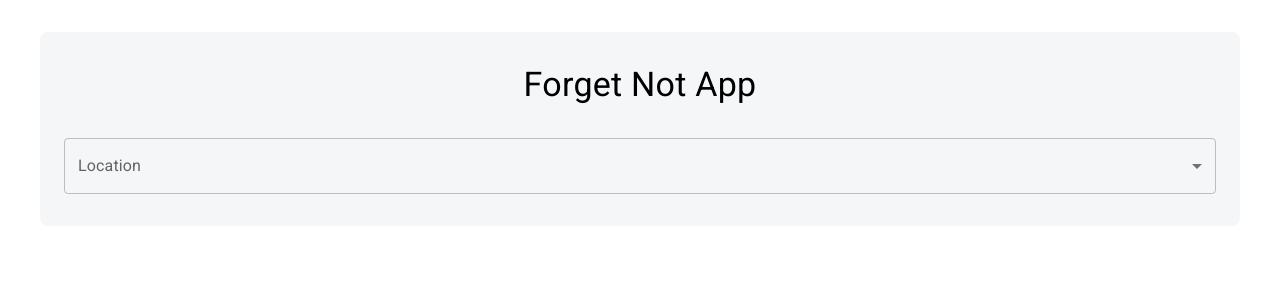
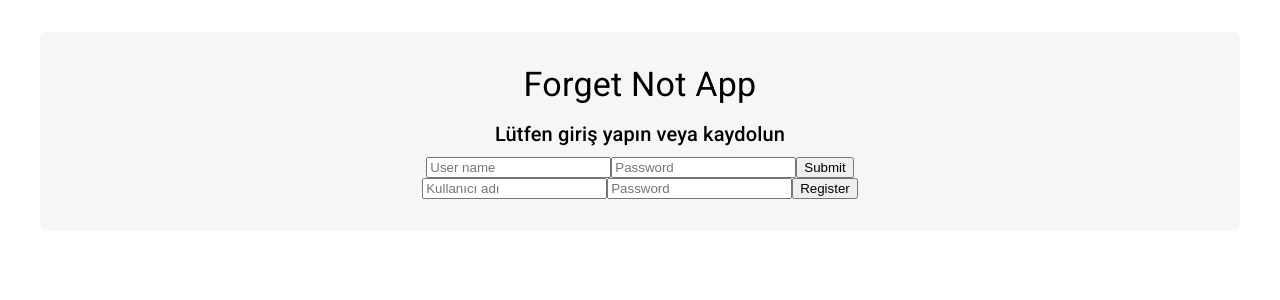
Before and after one commit to 1gozde1/Forget-App, a React (Create React App) app: page / in a window 1280 px wide. Shown: the top 300 px of the page. Built offline with nearby package versions, Linux system fonts and the light colour scheme.

Commit message:
login and register pages first version.

```diff
--- a/src/App.tsx
+++ b/src/App.tsx
@@ -1,13 +1,27 @@
-import { Container, Typography } from "@mui/material";
+import { Container, Typography, Button, Box } from "@mui/material";
+import { useDispatch, useSelector } from "react-redux";
+import { RootState } from "./redux/store";
+import { login, logout } from "./redux/userSlice";
 import LocationSelector from "./components/LocationSelector";
 import Checklist from "./components/Checklist/Checklist";
-import { useSelector } from "react-redux";
-import { RootState } from "./redux/store";
+import LoginPage from './components/pages/LoginPage';
+import RegisterPage from './components/pages/RegisterPage';
 
-const App = () => {
+
+function App() {
   const location = useSelector(
     (state: RootState) => state.location.selectedLocation
   );
+  const user = useSelector((state: RootState) => state.user.user);
+  const isAuthenticated = useSelector(
+    (state: RootState) => state.user.isAuthenticated
+  );
+  const dispatch = useDispatch();
+
+
+  const handleLogout = () => {
+    dispatch(logout());
+  };
 
   return (
     <Container
@@ -23,6 +37,15 @@ const App = () => {
         Forget Not App
       </Typography>
 
+      {isAuthenticated ? (
+        <Box>
+          <Typography variant="h5" gutterBottom>
+            Hoşgeldiniz, {user?.username}!
+          </Typography>
+          <Button variant="contained" color="primary" onClick={handleLogout}>
+            Çıkış Yap
+          </Button>
+
           {location ? (
             <>
               <Typography variant="h6" gutterBottom>
@@ -33,8 +56,18 @@ const App = () => {
           ) : (
             <LocationSelector />
           )}
+        </Box>
+      ) : (
+        <Box>
+          <Typography variant="h6" gutterBottom>
+            Lütfen giriş yapın veya kaydolun
+          </Typography>
+          <LoginPage />
+          <RegisterPage />
+        </Box>
+      )}
     </Container>
   );
-};
+}
 
 export default App;
--- a/src/pages/HomePage.tsx
+++ b/src/components/pages/HomePage.tsx
@@ -1,8 +1,8 @@
 import { Typography } from "@mui/material";
 import { useSelector } from "react-redux";
-import { RootState } from "../redux/store";
-import LocationSelector from "../components/LocationSelector";
-import Checklist from "../components/Checklist/Checklist";
+import { RootState } from "../../redux/store";
+import LocationSelector from "../LocationSelector";
+import Checklist from "../Checklist/Checklist";
 
 const HomePage = () => {
   const location = useSelector(
--- /dev/null
+++ b/src/components/pages/LoginPage.tsx
@@ -0,0 +1,36 @@
+import React, { useState } from "react";
+import { useDispatch } from "react-redux";
+import { login } from "../../redux/userSlice";
+
+const LoginPage = () => {
+  const [username, setUsername] = useState("");
+  const [password, setPassword] = useState("");
+  const dispatch = useDispatch();
+
+  const handleLogin = (e: React.FormEvent) => {
+    e.preventDefault();
+
+    const userData = { username, password };
+    dispatch(login(userData));
+  };
+
+  return (
+    <form onSubmit={handleLogin}>
+      <input
+        type="text"
+        value={username}
+        onChange={(e) => setUsername(e.target.value)}
+        placeholder="User name"
+      />
+      <input
+        type="password"
+        value={password}
+        onChange={(e) => setPassword(e.target.value)}
+        placeholder="Password"
+      />
+      <button type="submit">Submit</button>
+    </form>
+  );
+};
+
+export default LoginPage;
--- /dev/null
+++ b/src/components/pages/RegisterPage.tsx
@@ -0,0 +1,36 @@
+import React, { useState } from "react";
+import { useDispatch } from "react-redux";
+import { register } from "../../redux/userSlice";
+
+const RegisterPage = () => {
+  const [username, setUsername] = useState("");
+  const [password, setPassword] = useState("");
+  const dispatch = useDispatch();
+
+  const handleRegister = (e: React.FormEvent) => {
+    e.preventDefault();
+
+    const userData = { username, password };
+    dispatch(register(userData));
+  };
+
+  return (
+    <form onSubmit={handleRegister}>
+      <input
+        type="text"
+        value={username}
+        onChange={(e) => setUsername(e.target.value)}
+        placeholder="Kullanıcı adı"
+      />
+      <input
+        type="password"
+        value={password}
+        onChange={(e) => setPassword(e.target.value)}
+        placeholder="Password"
+      />
+      <button type="submit">Register</button>
+    </form>
+  );
+};
+
+export default RegisterPage;
--- a/src/redux/store.ts
+++ b/src/redux/store.ts
@@ -1,11 +1,13 @@
 import { configureStore } from "@reduxjs/toolkit";
 import checklistReducer from "./checklistSlice";
 import locationReducer from "./locationSlice";
+import userReducer from './userSlice';
 
 export const store = configureStore({
   reducer: {
     location: locationReducer,
     checklist: checklistReducer,
+    user: userReducer,
   },
 });
 
--- /dev/null
+++ b/src/redux/userSlice.ts
@@ -0,0 +1,40 @@
+import { createSlice, PayloadAction } from "@reduxjs/toolkit";
+
+interface UserState {
+  user: { username: string; password: string } | null;
+  isAuthenticated: boolean;
+}
+
+const initialState: UserState = {
+  user: null,
+  isAuthenticated: false,
+};
+
+const userSlice = createSlice({
+  name: "user",
+  initialState,
+  reducers: {
+    login: (
+      state,
+      action: PayloadAction<{ username: string; password: string }>
+    ) => {
+      state.user = action.payload;
+      state.isAuthenticated = true;
+    },
+    logout: (state) => {
+      state.user = null;
+      state.isAuthenticated = false;
+    },
+    register: (
+      state,
+      action: PayloadAction<{ username: string; password: string }>
+    ) => {
+      state.user = action.payload;
+      state.isAuthenticated = true;
+    },
+  },
+});
+
+export const { login, logout, register } = userSlice.actions;
+
+export default userSlice.reducer;
--- a/tsconfig.json
+++ b/tsconfig.json
@@ -5,5 +5,8 @@
     "strict": true,
     "esModuleInterop": true,
     "types": ["jest", "node"]
-  }
+  },
+  "include": [
+    "src/**/*"
+  ]
 }
```
Lines whose indentation alone changed are shown as unchanged.
